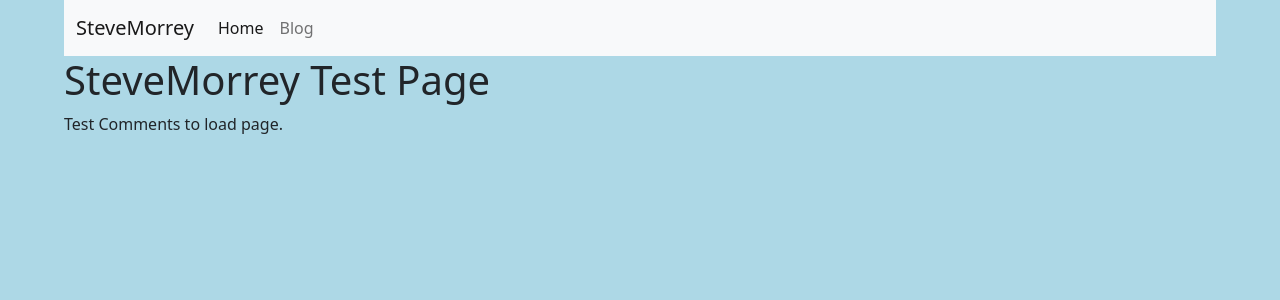
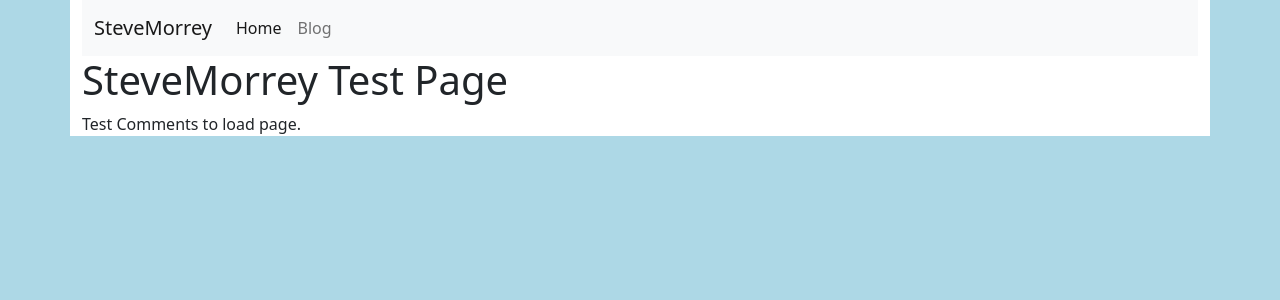
Before and after one commit to stevemorrey/stevemorrey.github.io, a Jekyll site: the page built from index.md, in a window 1280 px wide. Shown: the top 300 px of the page. Built offline with Jekyll 4.4.1, drawn with Linux system fonts in a browser that asks for light colours.

Commit message:
Update default.html

```diff
--- a/_layouts/default.html
+++ b/_layouts/default.html
@@ -13,9 +13,12 @@
   </head>
 
   <body>
+      <div class="container" style="background-color: #ffffff;">
+
       {% include navigation.html %}
       {{ content }}
 
+      </div>
 
     <script src="https://cdn.jsdelivr.net/npm/bootstrap@5.0.1/dist/js/bootstrap.bundle.min.js" integrity="sha384-gtEjrD/SeCtmISkJkNUaaKMoLD0//ElJ19smozuHV6z3Iehds+3Ulb9Bn9Plx0x4" crossorigin="anonymous"></script>
   </body>
```
